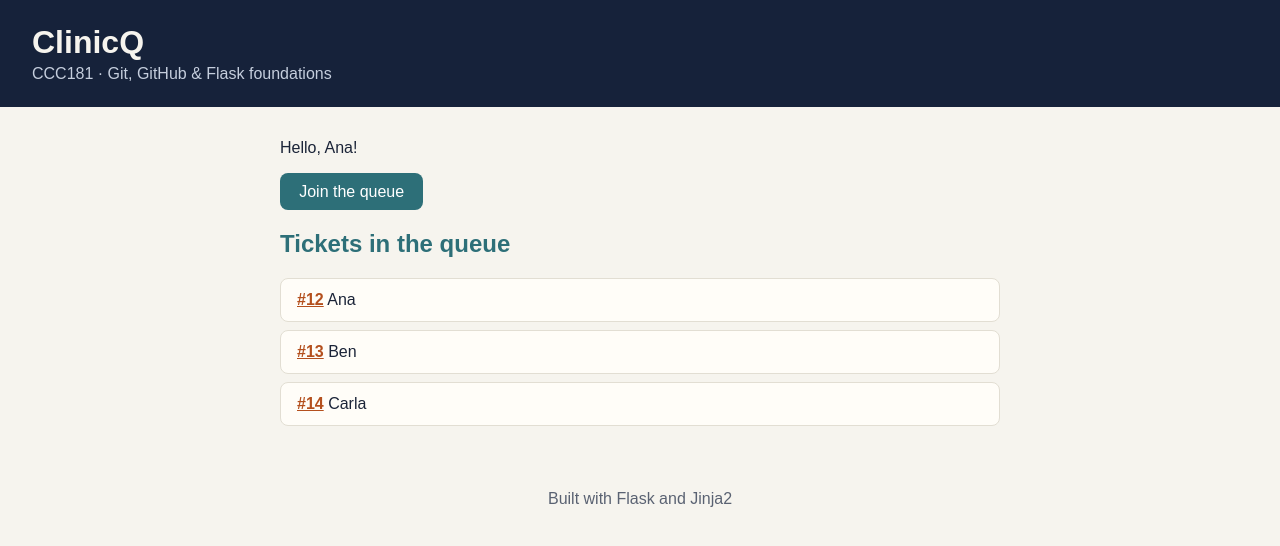
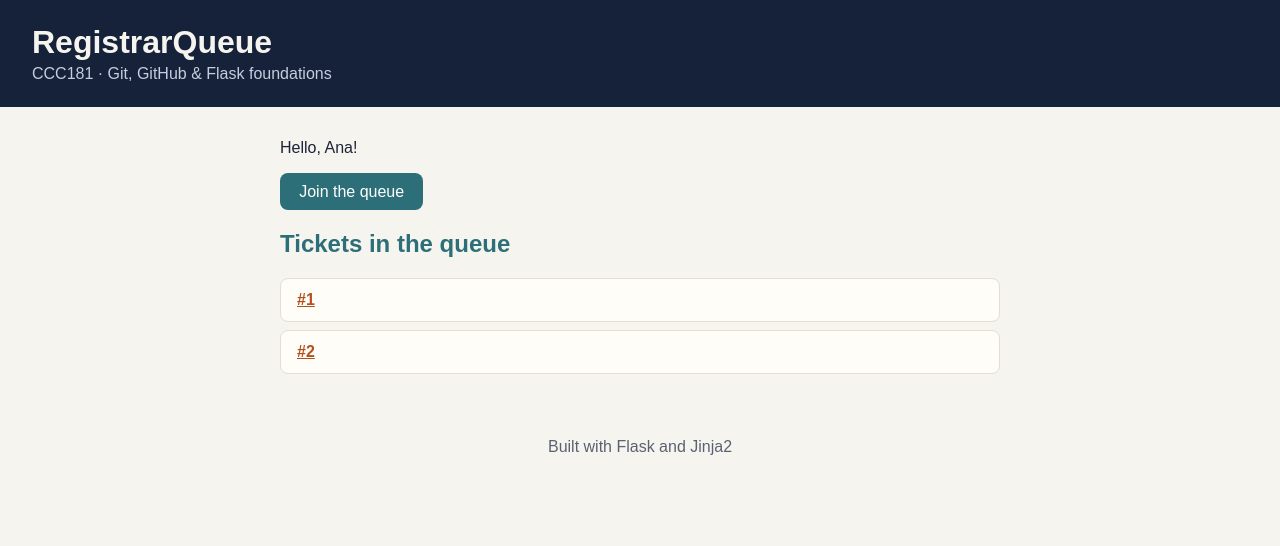
Before and after one commit to TianGustilo/CCC181-Gustilo-Repository, a Flask app: page / in a window 1280 px wide. Shown: the top 546 px of the page. Run offline with Flask 3, Linux system fonts and the light colour scheme.

Commit message:
Rename ClinicQ to RegistrarQueue.

```diff
--- a/app.py
+++ b/app.py
@@ -10,12 +10,31 @@ app = Flask(__name__)
 
 # Sample data for the demo. It lives in memory, so it resets every time the
 # server restarts. A real app would save tickets in a database later.
-TICKETS = [
-    {"number": 12, "name": "Ana"},
-    {"number": 13, "name": "Ben"},
-    {"number": 14, "name": "Carla"},
+
+SERVICES = [
+    {"id": 1, "name": "Enrollment Concern"},
+    {"id": 2, "name": "Academic Record Inquiry"},
+    {"id": 3, "name": "Document Request"},
 ]
 
+TICKETS = [
+    {
+        "number": 1,
+        "student_id": "2023-0129",
+        "first_name": "Alex",
+        "family_name": "Santos",
+        "service_id": 1,
+        "status": "waiting",
+    },
+    {
+        "number": 2,
+        "student_id": "2024-0456",
+        "first_name": "Jamie",
+        "family_name": "Reyes",
+        "service_id": 3,
+        "status": "waiting",
+    },
+]
 
 @app.route("/")
 def index():
--- a/static/js/main.js
+++ b/static/js/main.js
@@ -1,2 +1,2 @@
 // Served at /static/js/main.js and linked from templates/base.html.
-console.log("ClinicQ starter app loaded");
+console.log("RegistrarQueue app loaded");
--- a/templates/base.html
+++ b/templates/base.html
@@ -3,13 +3,13 @@
 <head>
   <meta charset="utf-8">
   <meta name="viewport" content="width=device-width, initial-scale=1">
-  <title>{% block title %}ClinicQ{% endblock %}</title>
+  <title>{% block title %}RegistrarQueue{% endblock %}</title>
   {# Link static files with url_for instead of hard-coding paths #}
   <link rel="stylesheet" href="{{ url_for('static', filename='css/style.css') }}">
 </head>
 <body>
   <header>
-    <h1><a href="{{ url_for('index') }}">ClinicQ</a></h1>
+    <h1><a href="{{ url_for('index') }}">RegistrarQueue</a></h1>
     <p class="tagline">CCC181 · Git, GitHub &amp; Flask foundations</p>
   </header>
 
--- a/templates/join.html
+++ b/templates/join.html
@@ -1,6 +1,6 @@
 {% extends "base.html" %}
 
-{% block title %}Join the queue · ClinicQ{% endblock %}
+{% block title %}Join the queue · RegistrarQueue{% endblock %}
 
 {% block content %}
   <h2>Join the queue</h2>
--- a/templates/ticket.html
+++ b/templates/ticket.html
@@ -1,6 +1,6 @@
 {% extends "base.html" %}
 
-{% block title %}Ticket #{{ ticket.number }} · ClinicQ{% endblock %}
+{% block title %}Ticket #{{ ticket.number }} · RegistrarQueue{% endblock %}
 
 {% block content %}
   <h2>Ticket #{{ ticket.number }}</h2>
```
